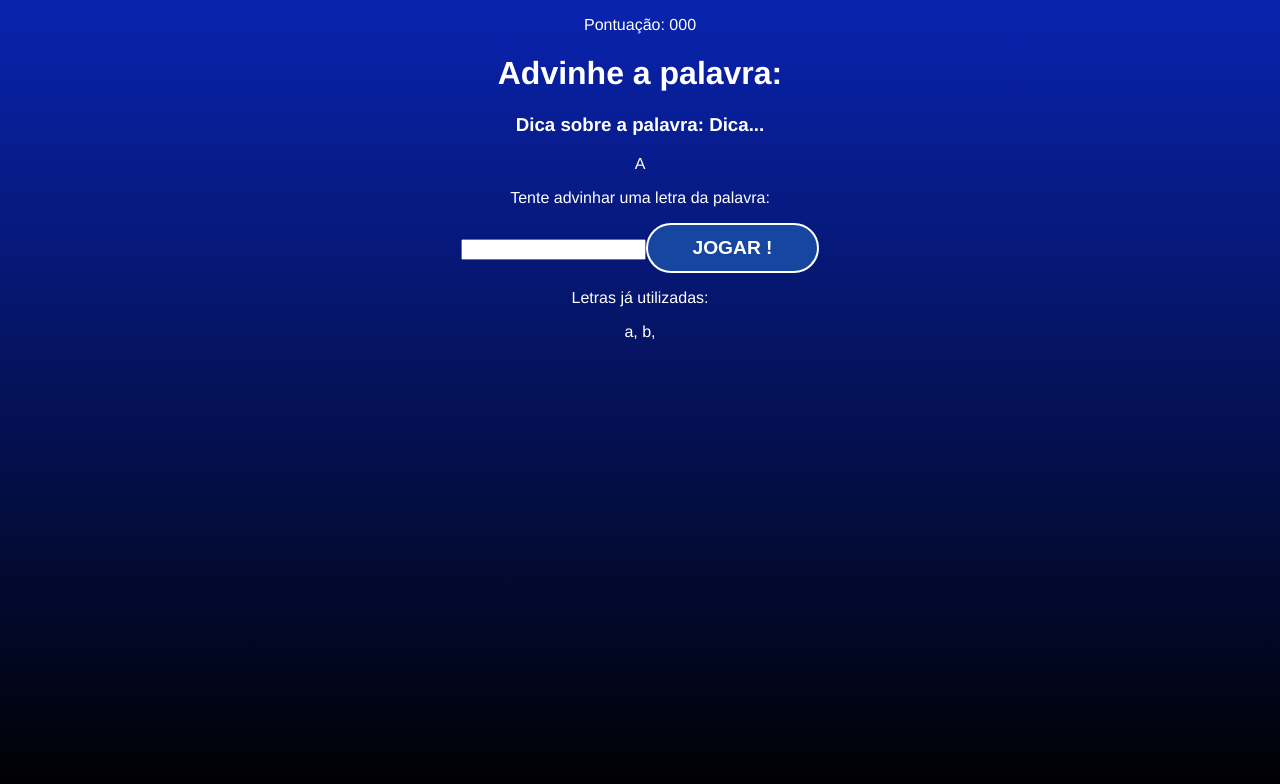
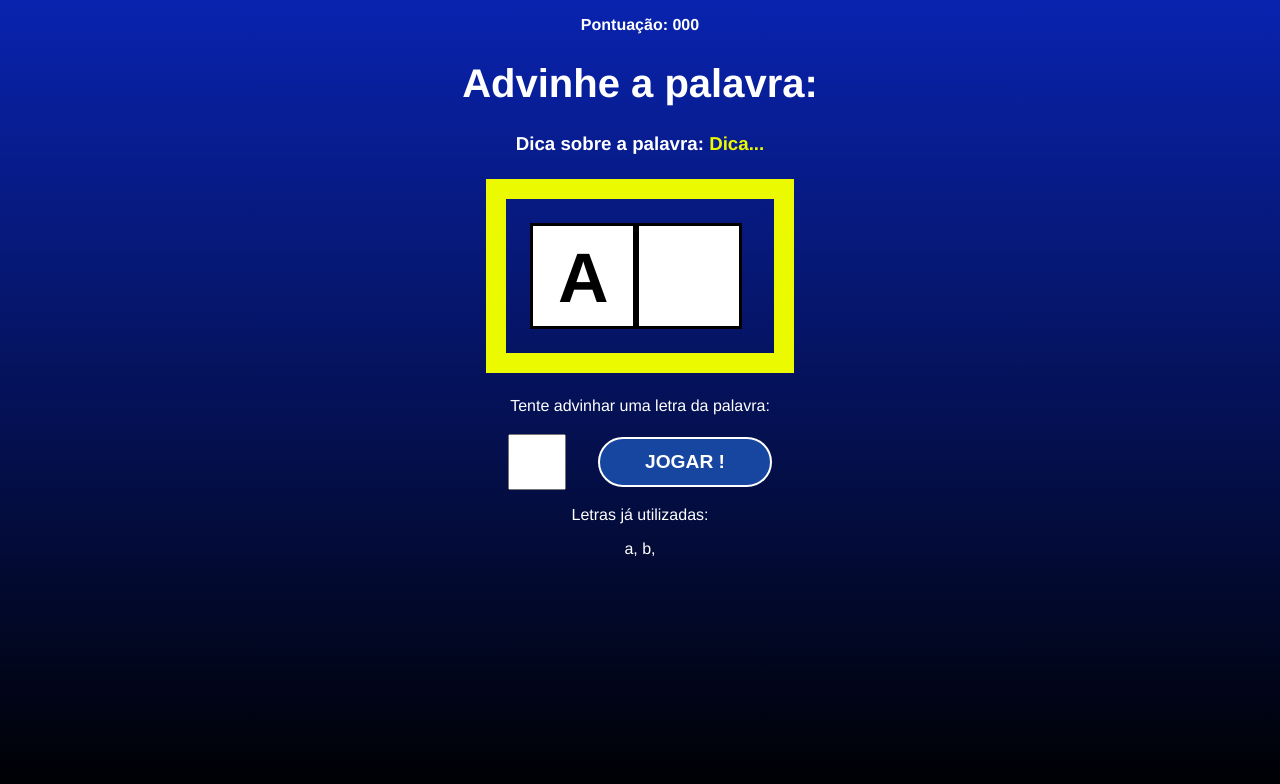
Before and after one commit to alexandrerogeriosn93/project-react-secret-word, a React (Vite) app: page / in a window 1280 px wide. Both pictures are taken after a click on the button "COMEÇAR O JOGO". Shown: the top 784 px of the page. Built offline with nearby package versions, Linux system fonts and the light colour scheme.

Commit message:
feat: add Component Game styles css

```diff
--- a/src/components/Game.css
+++ b/src/components/Game.css
@@ -0,0 +1,49 @@
+.game h1 {
+  font-size: 2.5em;
+}
+
+.points span {
+  font-weight: bold;
+}
+
+.tip span {
+  color: #ecfa00;
+}
+
+.wordContainer {
+  margin: 1.5em;
+  padding: 1.5em;
+  border: solid 20px #ecfa00;
+  display: flex;
+}
+
+.letter,
+.blankSquare {
+  font-size: 70px;
+  line-height: 1.5;
+  border: solid 3px #000;
+  height: 100px;
+  width: 100px;
+  text-transform: uppercase;
+  background-color: #fff;
+  color: #000;
+  font-weight: bold;
+}
+
+.letterContainer p {
+  margin-bottom: 1.2em;
+}
+
+.letterContainer form {
+  display: flex;
+  align-items: center;
+  justify-content: center;
+}
+
+.letterContainer input {
+  height: 50px;
+  width: 50px;
+  font-size: 2em;
+  text-align: center;
+  margin-right: 1em;
+}
```
